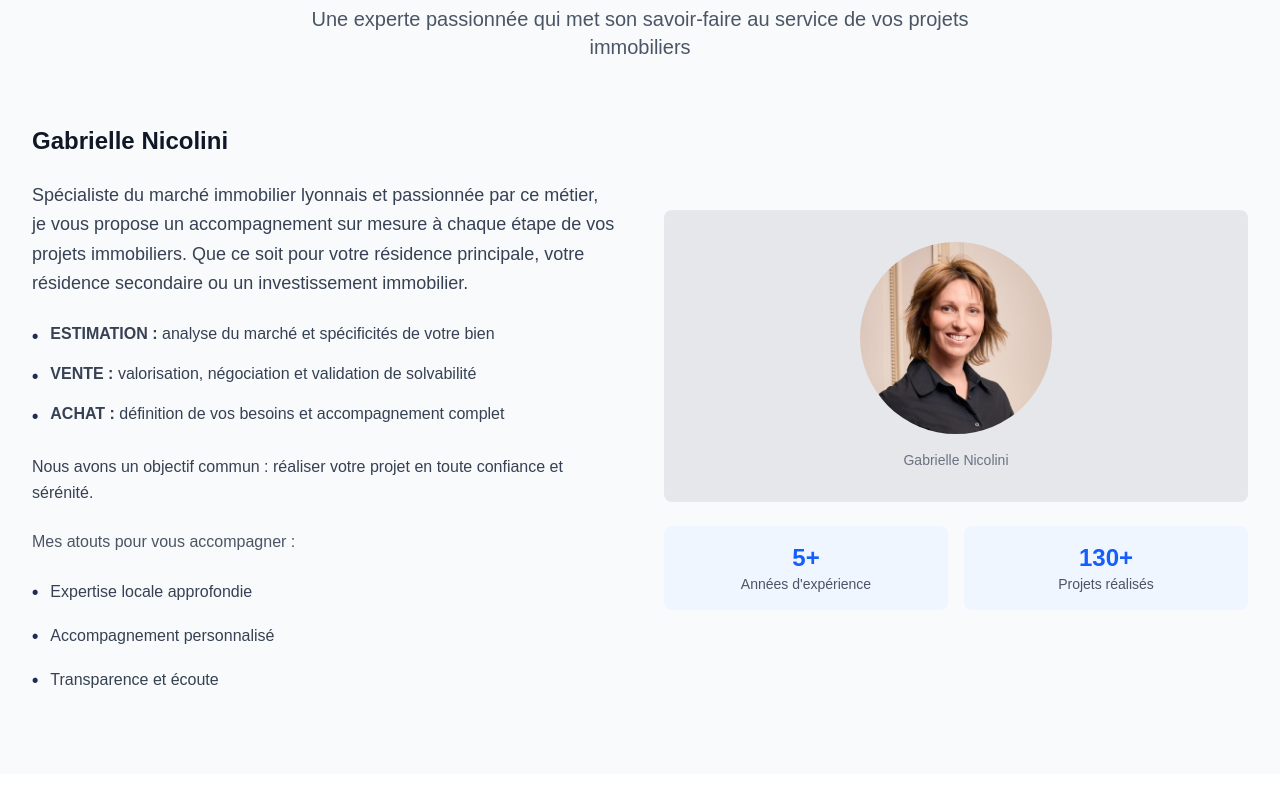
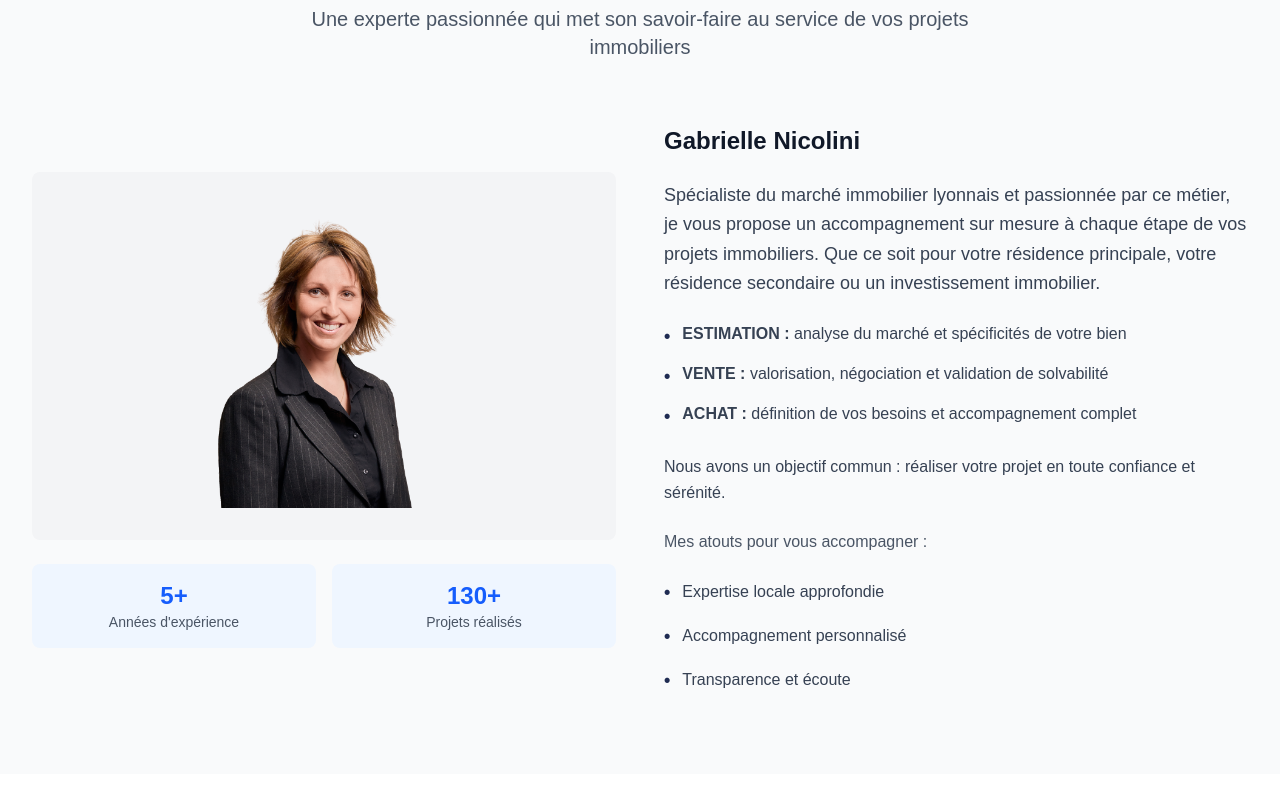
Before and after one commit to jtassin/gab_immo, a Next.js app: page / in a window 1280 px wide. Shown: the part 660-1460 px from the top of the page. Built offline with nearby package versions, Linux system fonts and the light colour scheme.

Commit message:
better photo

```diff
--- a/src/app/page.tsx
+++ b/src/app/page.tsx
@@ -101,7 +101,33 @@ export default function Home() {
             </p>
           </div>
 
-          <div className="grid md:grid-cols-2 gap-12 items-center">
+                    <div className="grid md:grid-cols-2 gap-12 items-center">
+            <div className="space-y-6">
+              <div className="bg-gray-100 rounded-lg p-8 text-center">
+                <div className="w-64 h-76 rounded-lg mx-auto overflow-hidden">
+                  <Image
+                    src="/Gabrielle_veste_BD-removebg-preview.png"
+                    alt="Gabrielle Nicolini - Agent Immobilier"
+                    width={256}
+                    height={304}
+                    className="w-full h-full object-cover object-top"
+                  />
+                </div>
+              </div>
+
+              {/* Statistiques en dessous de la photo */}
+              <div className="grid grid-cols-2 gap-4">
+                <div className="text-center p-4 bg-blue-50 rounded-lg">
+                  <div className="text-2xl font-bold text-blue-600">{yearsOfExperience}+</div>
+                  <div className="text-sm text-gray-600">Années d&apos;expérience</div>
+                </div>
+                <div className="text-center p-4 bg-blue-50 rounded-lg">
+                  <div className="text-2xl font-bold text-blue-600">{estimatedProjects}+</div>
+                  <div className="text-sm text-gray-600">Projets réalisés</div>
+                </div>
+              </div>
+            </div>
+
             <div className="space-y-6">
               <h3 className="text-2xl font-bold text-gray-900">Gabrielle Nicolini</h3>
               <p className="text-lg text-gray-700 leading-relaxed">
@@ -143,35 +169,6 @@ export default function Home() {
                 <div className="flex items-center space-x-3">
                   <span className="font-semibold text-lg" style={{ color: 'rgb(31, 43, 82)' }}>•</span>
                   <span className="text-gray-700">Transparence et écoute</span>
-                </div>
-              </div>
-
-
-            </div>
-
-            <div className="space-y-6">
-              <div className="bg-gray-200 rounded-lg p-8 text-center">
-                <div className="w-48 h-48 rounded-full mx-auto mb-4 overflow-hidden">
-                  <Image
-                    src="/gabrielle-nicolini.jpg"
-                    alt="Gabrielle Nicolini - Agent Immobilier"
-                    width={192}
-                    height={192}
-                    className="w-full h-full object-cover"
-                  />
-                </div>
-                <p className="text-sm text-gray-500">Gabrielle Nicolini</p>
-              </div>
-
-              {/* Statistiques en dessous du cadre gris */}
-              <div className="grid grid-cols-2 gap-4">
-                <div className="text-center p-4 bg-blue-50 rounded-lg">
-                  <div className="text-2xl font-bold text-blue-600">{yearsOfExperience}+</div>
-                  <div className="text-sm text-gray-600">Années d&apos;expérience</div>
-                </div>
-                <div className="text-center p-4 bg-blue-50 rounded-lg">
-                                  <div className="text-2xl font-bold text-blue-600">{estimatedProjects}+</div>
-                <div className="text-sm text-gray-600">Projets réalisés</div>
                 </div>
               </div>
             </div>
@@ -262,7 +259,7 @@ export default function Home() {
                 </div>
               <h3 className="text-xl font-bold text-gray-900 mb-3">Saint Rambert le Vergoin</h3>
                               <p className="text-gray-600 mb-4">
-                  A la pointe nord de la commune de Lyon, limitrophe des communes de Saint Cyr au Mont d&apos;Or et de Collonge au Mont d&apos;Or, le Vergoin est un quartier vivant en pleine mutation.
+                                     A la pointe nord de la commune de Lyon, limitrophe des communes de Saint-Cyr-au-Mont-d&apos;Or et de Collonges-au-Mont-d&apos;Or, le Vergoin est un quartier vivant en pleine mutation.
                 </p>
               <div className="text-sm text-gray-500">
                 <p>• Type : Maisons et appartements</p>
```
Also changed, not shown: public/Gabrielle_veste_BD-removebg-preview.png (added).
